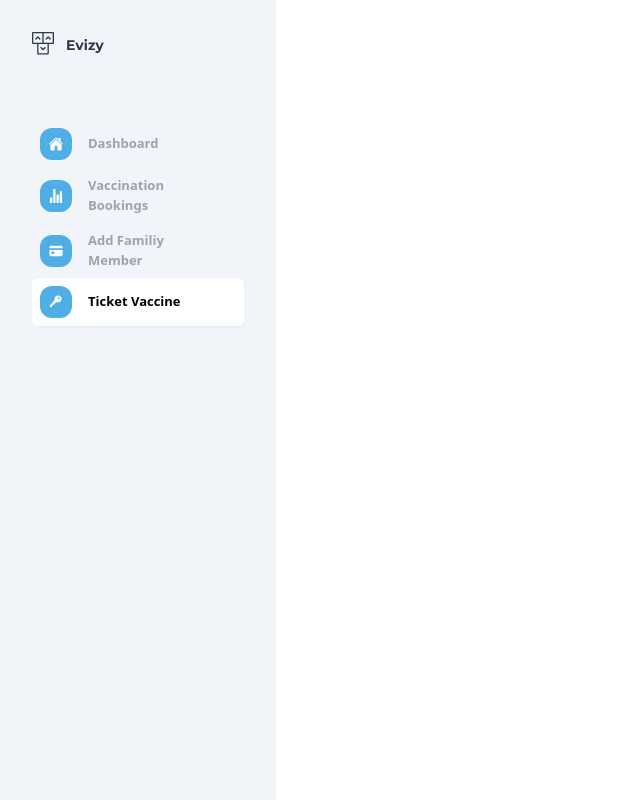
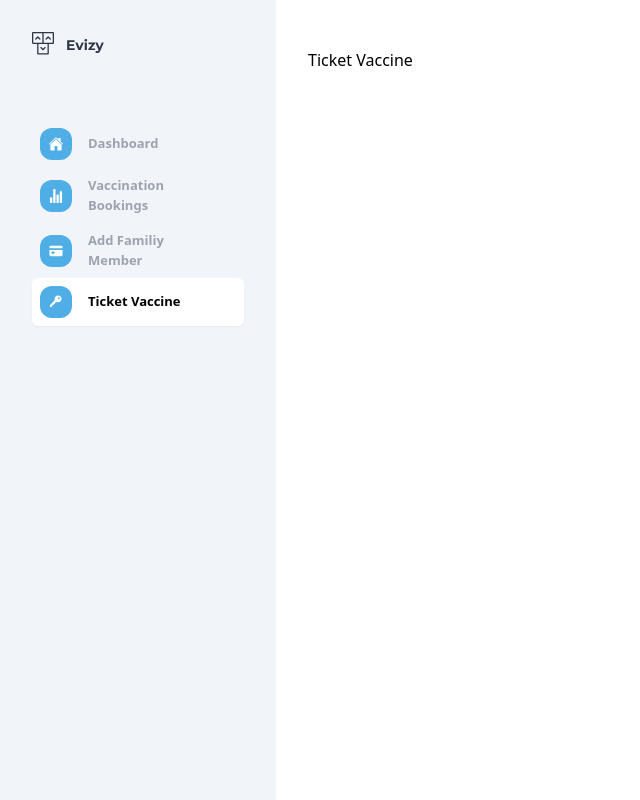
Before and after one commit to vaccination-booking-system/frontend-vaccine-system, a React (Create React App) app: page /dashboard/ticket-vaccine in a window 1280 px wide. Shown: the whole page, without its empty margins (0-640 px from the left). Built offline with nearby package versions, Linux system fonts and the light colour scheme.

Commit message:
chore: create layout component

```diff
--- /dev/null
+++ b/src/Components/Layout/index.jsx
@@ -0,0 +1,13 @@
+import React from "react";
+import { Sidebar } from "../";
+
+const Layout = ({ children }) => {
+  return (
+    <div className="flex">
+      <Sidebar />
+      <div className="h-[100vh] overflow-y-scroll py-12 px-8 flex-1">{children}</div>
+    </div>
+  );
+};
+
+export default Layout;
--- a/src/Components/index.js
+++ b/src/Components/index.js
@@ -3,5 +3,6 @@ import Logo from "./Logo";
 import { CubeIcon, ImageIcon, KeyIcon, ProfileIcon } from "./Icons";
 import Navbar from "./Navbar";
 import Sidebar from "./Sidebar";
+import Layout from "./Layout";
 
-export { Card, Logo, CubeIcon, ImageIcon, KeyIcon, ProfileIcon, Navbar, Sidebar };
+export { Card, Logo, CubeIcon, ImageIcon, KeyIcon, ProfileIcon, Navbar, Sidebar, Layout };
--- a/src/context/PathContext.js
+++ b/src/context/PathContext.js
@@ -8,7 +8,6 @@ const usePath = () => useContext(PathContext);
 const PathContextProvider = ({ children }) => {
   const { pathname } = useLocation();
 
-  console.log(pathname);
   const [anchorPath, setAnchorPath] = useState("");
 
   const [pathArr, setPathArr] = useState([]);
--- a/src/pages/Dasboard/AddFamilyMember/index.jsx
+++ b/src/pages/Dasboard/AddFamilyMember/index.jsx
@@ -1,8 +1,8 @@
 import React from "react";
-import { Sidebar } from "../../../Components";
+import { Layout, Sidebar } from "../../../Components";
 
 const AddFamilyMemberPage = () => {
-  return <Sidebar />;
+  return <Layout>Add Family Member</Layout>;
 };
 
 export default AddFamilyMemberPage;
--- a/src/pages/Dasboard/TicketVaccine/index.jsx
+++ b/src/pages/Dasboard/TicketVaccine/index.jsx
@@ -1,8 +1,8 @@
 import React from "react";
-import { Sidebar } from "../../../Components";
+import { Layout } from "../../../Components";
 
 const TicketVaccinePage = () => {
-  return <Sidebar />;
+  return <Layout>Ticket Vaccine</Layout>;
 };
 
 export default TicketVaccinePage;
--- a/src/pages/Dasboard/VaccinationBookings/index.jsx
+++ b/src/pages/Dasboard/VaccinationBookings/index.jsx
@@ -1,8 +1,8 @@
 import React from "react";
-import { Sidebar } from "../../../Components";
+import { Layout } from "../../../Components";
 
 const VaccinationBookingsPage = () => {
-  return <Sidebar />;
+  return <Layout>Vaccination booking</Layout>;
 };
 
 export default VaccinationBookingsPage;
--- a/src/pages/Dasboard/index.jsx
+++ b/src/pages/Dasboard/index.jsx
@@ -1,14 +1,8 @@
 import React from "react";
-import { Sidebar } from "../../Components";
-
-import { Outlet } from "react-router-dom";
+import { Layout } from "../../Components";
 
 const Dashboard = () => {
-  return (
-    <div>
-      <Sidebar />
-    </div>
-  );
+  return <Layout>Dashboard</Layout>;
 };
 
 export default Dashboard;
```
